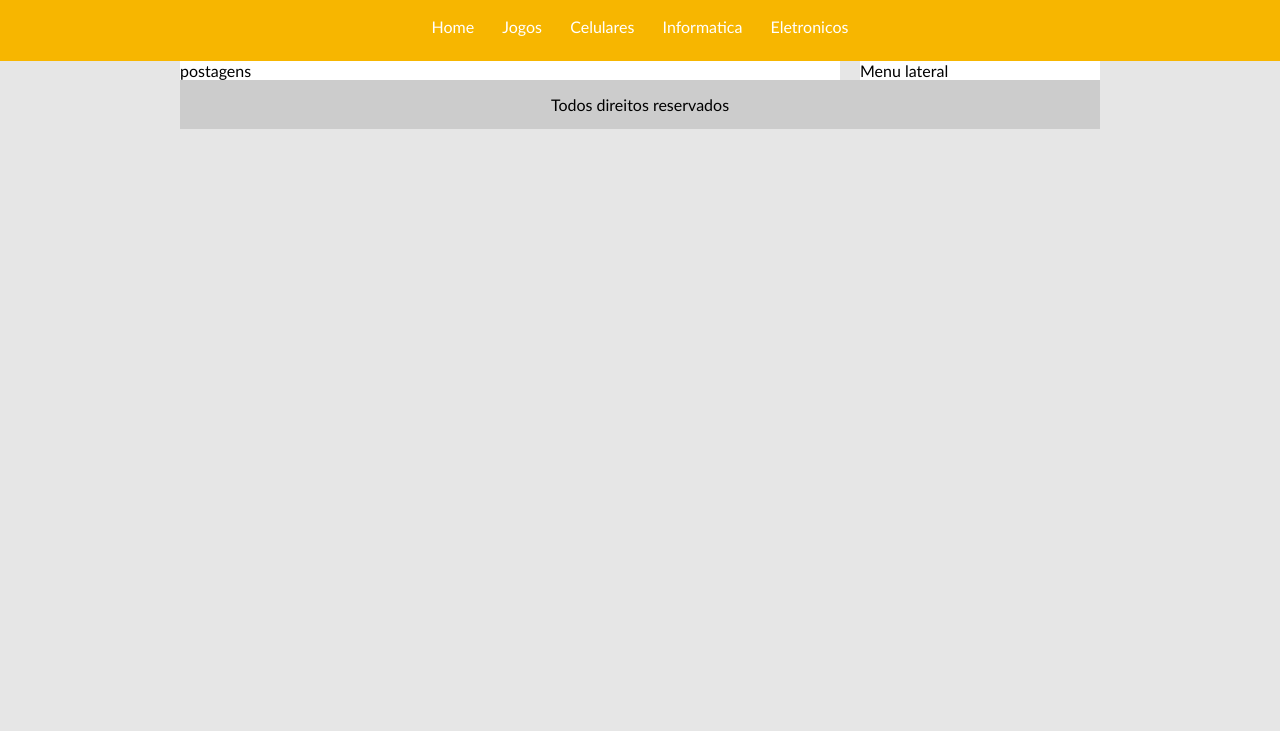
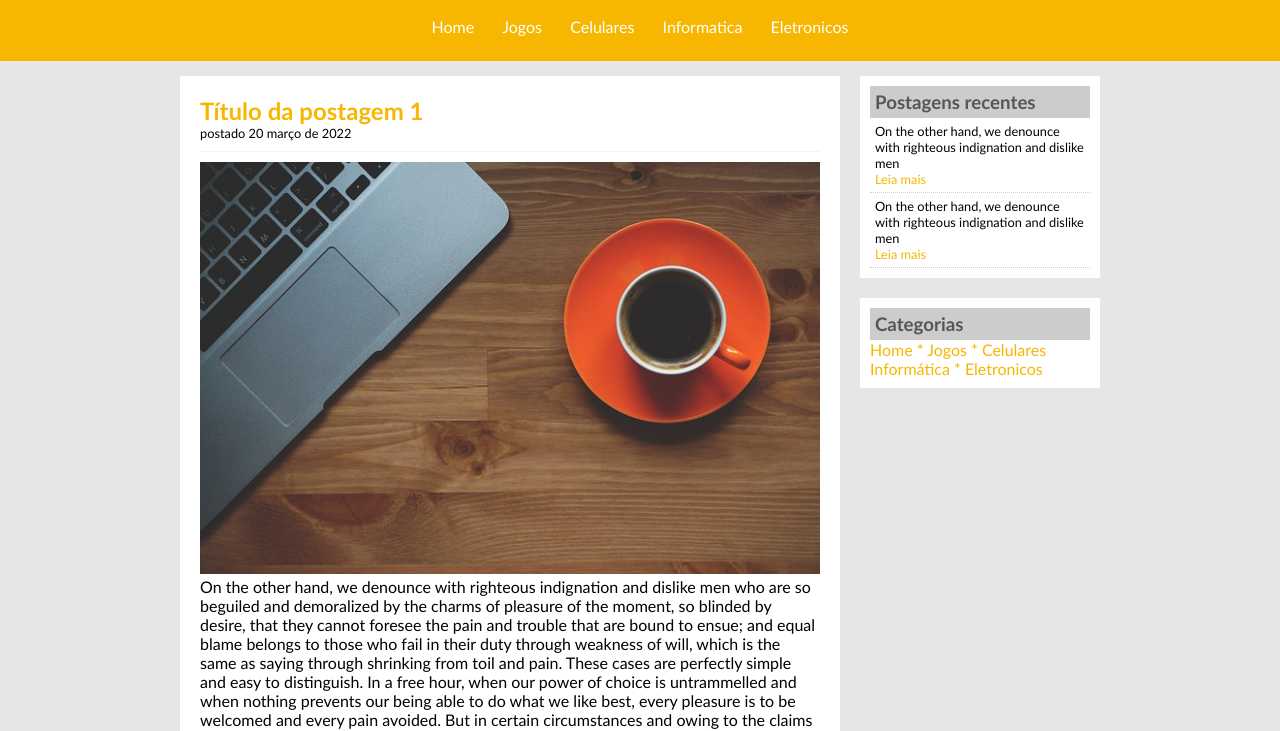
Before and after one commit to Vitormollo/CSS3Projeto3-TecBlog, a plain HTML site: page index.html in a window 1280 px wide. Shown: the part 76-807 px from the top of the page. Drawn offline with Linux system fonts and the light colour scheme.

Commit message:
Ver3Final

```diff
--- a/css/estilo.css
+++ b/css/estilo.css
@@ -29,13 +29,20 @@ a{
     text-decoration: none;
 }
 a:link, a:visited{
+    color: #f7b600;
+}
+a:hover{
+    text-decoration: underline;
+
+}
+#area-menu a:link,#area-menu  a:visited{
     color: white;
     padding: 8px 12px;
 }
-a:hover{
+#area-menu a:hover{
     color: #f7b600;
     background: white;
-
+    text-decoration: none;
 }
 
 
@@ -44,8 +51,24 @@ h1{
     color: #4e4e4e;
     font-size: 2.5em;
 }
+h2{
+    color: #f7b600;
+}
+h3{
+    color: #565656;
+    background: #CCC;
+    padding: 5px;
+
+}
 .branco{
     color: white;
+}
+.data-postagem{
+    font-size: 0.8em;
+    border-bottom: solid 1px #f4f4f4;
+    padding-bottom: 10px;
+    margin-bottom: 10px;
+    display: block;
 }
 
 
@@ -53,15 +76,32 @@ h1{
 #area-principal{
     width: 920px;
     margin: 0 auto;
+    padding: 15px;
 }
 
-#area-postagens,#area-lateral{
-    background: white;
-}
+
 #area-postagens{
     width: 660px;
     float: left;
 }
+.postagem{
+    padding: 20px;
+    margin-bottom: 20px;
+    background: white;
+}
+
+.conteudo-lateral{
+    background: white;
+    padding: 10px;
+    margin-bottom: 20px;
+}
+
+.postagem-lateral {
+    font-size: 0.8em;
+    padding: 5px;
+    border-bottom: 1px dotted #CCC;
+}
+
 #area-lateral{
     width: 240px;
     float: right;
--- a/index.html
+++ b/index.html
@@ -29,10 +29,52 @@
 
     <div id="area-principal">
         <div id="area-postagens">
-            postagens
+
+            <div class="postagem">
+                <h2>Título da postagem 1</h2>
+                <span class="data-postagem">postado 20 março de 2022</span>
+                <img src="img/imagem1.jpg" alt="" width="620px">
+                <p>On the other hand, we denounce with righteous indignation and dislike men who are so beguiled and demoralized by the charms of pleasure of the moment, so blinded by desire, that they cannot foresee the pain and trouble that are bound to ensue; and equal blame belongs to those who fail in their duty through weakness of will, which is the same as saying through shrinking from toil and pain. These cases are perfectly simple and easy to distinguish. In a free hour, when our power of choice is untrammelled and when nothing prevents our being able to do what we like best, every pleasure is to be welcomed and every pain avoided. But in certain circumstances and owing to the claims of duty or the obligations of business it will frequently occur that pleasures have to be repudiated and annoyances accepted. The wise man therefore always holds in these matters to this principle of selection: he rejects pleasures to secure other greater pleasures, or else he endures pains to avoid worse pains.</p>
+                <a href="">Leia mais</a>
+
+            </div>
+
+
+            <div class="postagem">
+                <h2>Título da postagem 2</h2>
+                <span class="data-postagem">postado 20 março de 2022</span>
+                <img src="img/imagem2.jpg" alt="" width="620px">
+                <p>On the other hand, we denounce with righteous indignation and dislike men who are so beguiled and demoralized by the charms of pleasure of the moment, so blinded by desire, that they cannot foresee the pain and trouble that are bound to ensue; and equal blame belongs to those who fail in their duty through weakness of will, which is the same as saying through shrinking from toil and pain. These cases are perfectly simple and easy to distinguish. In a free hour, when our power of choice is untrammelled and when nothing prevents our being able to do what we like best, every pleasure is to be welcomed and every pain avoided. But in certain circumstances and owing to the claims of duty or the obligations of business it will frequently occur that pleasures have to be repudiated and annoyances accepted. The wise man therefore always holds in these matters to this principle of selection: he rejects pleasures to secure other greater pleasures, or else he endures pains to avoid worse pains.</p>
+                <a href="">Leia mais</a>
+
+            </div>
+
+
         </div>
         <div id="area-lateral">
-            Menu lateral
+
+            <div class="conteudo-lateral">
+                <h3>Postagens recentes</h3>
+                <div class="postagem-lateral">
+                    <p> On the other hand, we denounce with righteous indignation and dislike men</p>
+                    <a href="">Leia mais</a>
+                </div>
+                <div class="postagem-lateral">
+                    <p> On the other hand, we denounce with righteous indignation and dislike men</p>
+                    <a href="">Leia mais</a>
+                </div>
+
+            </div>
+            <div class="conteudo-lateral">
+                <h3>Categorias</h3>
+                <a href="">Home *</a>
+                    <a href="">Jogos *</a>
+                    <a href="">Celulares</a>
+                    <a href="">Informática *</a>
+                    <a href="">Eletronicos</a>
+
+            </div>
+
         </div>
         <div id="rodape">
             Todos direitos reservados
```
